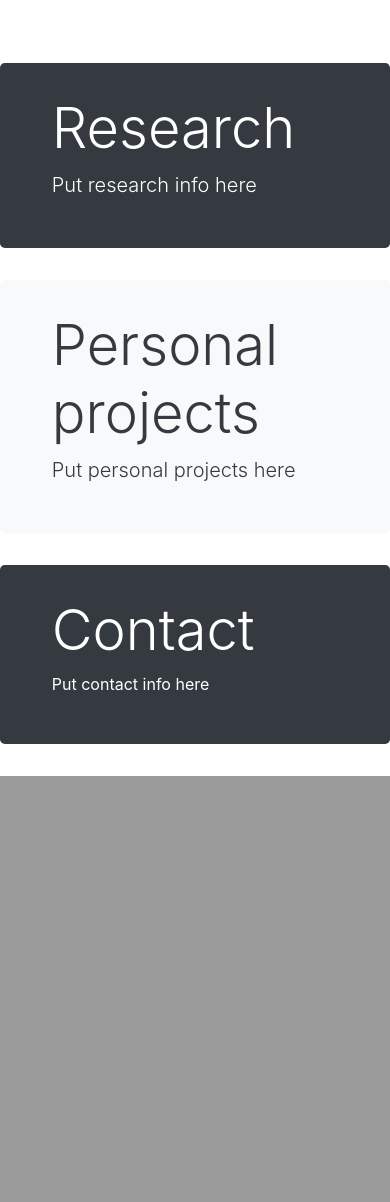
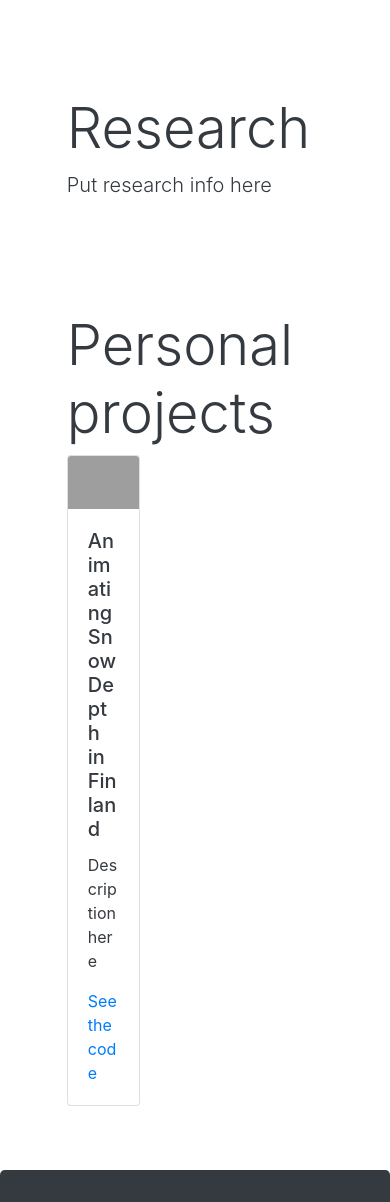
Before and after one commit to Altesmi/Website, a Django app: template mysite/templates/mysite/index.html in a window 390 px wide; the page is wider, and only the part inside the window is pictured. Shown: the part 1414-2616 px from the top of that part. Before the commit the page ends 2190 px from the top of that part, so only its background shows below. Run offline with Django 3.2, Linux system fonts and the light colour scheme; the template is opened without the code that fills it, so the values that code supplies are empty; parts of the project's set-up code (start-up, migrations or seed data) failed here and were passed over; some libraries are stand-ins or nearby versions; some web fonts are replaced; grey boxes are pictures that could not be loaded.

Commit message:
projects card added

```diff
--- a/mysite/templates/mysite/about.html
+++ b/mysite/templates/mysite/about.html
@@ -1,8 +1,9 @@
+{% extends 'mysite/jumbotron-base-light.html' %}
 {% load static %}
-<div class="jumbotron bg-white text-dark" id="About">
-    <div class="jumbotron-margin">
-        <div class="container">
+{% block content %}
+    {% with name='About' %}
 
+        {{ block.super }}
         <h1 class="display-4">About Me</h1>
         <div class="row">
 
@@ -15,6 +16,5 @@
                 </div>
             </div>
         </div>
-        </div>
-    </div>
-</div>
+    {% endwith %}
+{% endblock %}
--- a/mysite/templates/mysite/contact.html
+++ b/mysite/templates/mysite/contact.html
@@ -1,6 +1,17 @@
-<div class="jumbotron bg-dark text-white" id="Contact">
-    <div class="jumbotron-margin">
-        <h2 class="display-4">Contact</h2>
-        <p> Put contact info here</p>
-    </div>
-</div>
+{% extends 'mysite/jumbotron-base-dark.html' %}
+{% load static %}
+{% block content %}
+    {% with name='Contact' %}
+
+        {{ block.super }}
+        <h2 class="display-4" id="Contact">Contact</h2>
+        <div class="row">
+            <div class="col-md-4"><a href="mailto:optikkanen@gmail.com"><img src="{% static 'images/email-logo.png' %}"/>
+                optikkanen@gmail.com </a> </div>
+            <div class="col-md-4"><a href="http://twitter.com/optikkanen" target="_blank"><img
+                    src="{% static 'images/twitter-logo-grey.png' %}"/> @optikkanen</a></div>
+            <div class="col-md-4"><a href="github.com/Altesmi" target="_blank"><img
+                    src="{% static 'images/GitHub-Mark.png' %}"/> @Altesmi</a></div>
+        </div>
+    {% endwith %}
+{% endblock %}
--- /dev/null
+++ b/mysite/templates/mysite/jumbotron-base-dark.html
@@ -0,0 +1,11 @@
+{% load static %}
+{% block content %}
+    <div class="jumbotron bg-dark text-white" id="{{ name }}">
+    <div class="jumbotron-margin">
+    <div class="container">
+
+{% endblock %}
+</div>
+
+</div>
+</div>
--- /dev/null
+++ b/mysite/templates/mysite/jumbotron-base-light.html
@@ -0,0 +1,11 @@
+{% load static %}
+{% block content %}
+    <div class="jumbotron bg-white text-dark" id="{{ name }}">
+    <div class="jumbotron-margin">
+    <div class="container">
+
+{% endblock %}
+</div>
+
+</div>
+</div>
--- a/mysite/templates/mysite/projects.html
+++ b/mysite/templates/mysite/projects.html
@@ -1,6 +1,19 @@
-<div class="jumbotron bg-light text-dark" id="Projects">
-    <div class="jumbotron-margin">
+{% extends 'mysite/jumbotron-base-light.html' %}
+{% load static %}
+{% block content %}
+    {% with name='Projects' %}
+
+        {{ block.super }}
         <h2 class="display-4">Personal projects</h2>
-        <p class="lead"> Put personal projects here</p>
-    </div>
-</div>
+
+            <div class="card" style="width: 25%">
+                <img class="card-img-top" src="{% static 'images/snowdepth_icon.jpg' %}" alt="Card image cap" width="100">
+                <div class="card-body">
+                    <h5 class="card-title">Animating Snow Depth in Finland</h5>
+                    <p class="card-text"> Description here</p>
+                    <a href="http://github.com/Altesmi/SnowDepthInFinland" class="card-link">See the code</a>
+
+                </div>
+            </div>
+    {% endwith %}
+{% endblock %}
--- a/mysite/templates/mysite/research.html
+++ b/mysite/templates/mysite/research.html
@@ -1,6 +1,9 @@
-<div class="jumbotron bg-dark text-white" id="Research">
-    <div class="jumbotron-margin">
-        <h2 class="display-4">Research</h2>
-        <p class="lead"> Put research info here</p>
-    </div>
-</div>
+{% extends 'mysite/jumbotron-base-light.html' %}
+{% block content %}
+       {% with name='Research' %}
+
+        {{ block.super }}
+    <h2 class="display-4">Research</h2>
+    <p class="lead"> Put research info here</p>
+    {% endwith %}
+{% endblock %}
```
Lines whose indentation alone changed are shown as unchanged.
